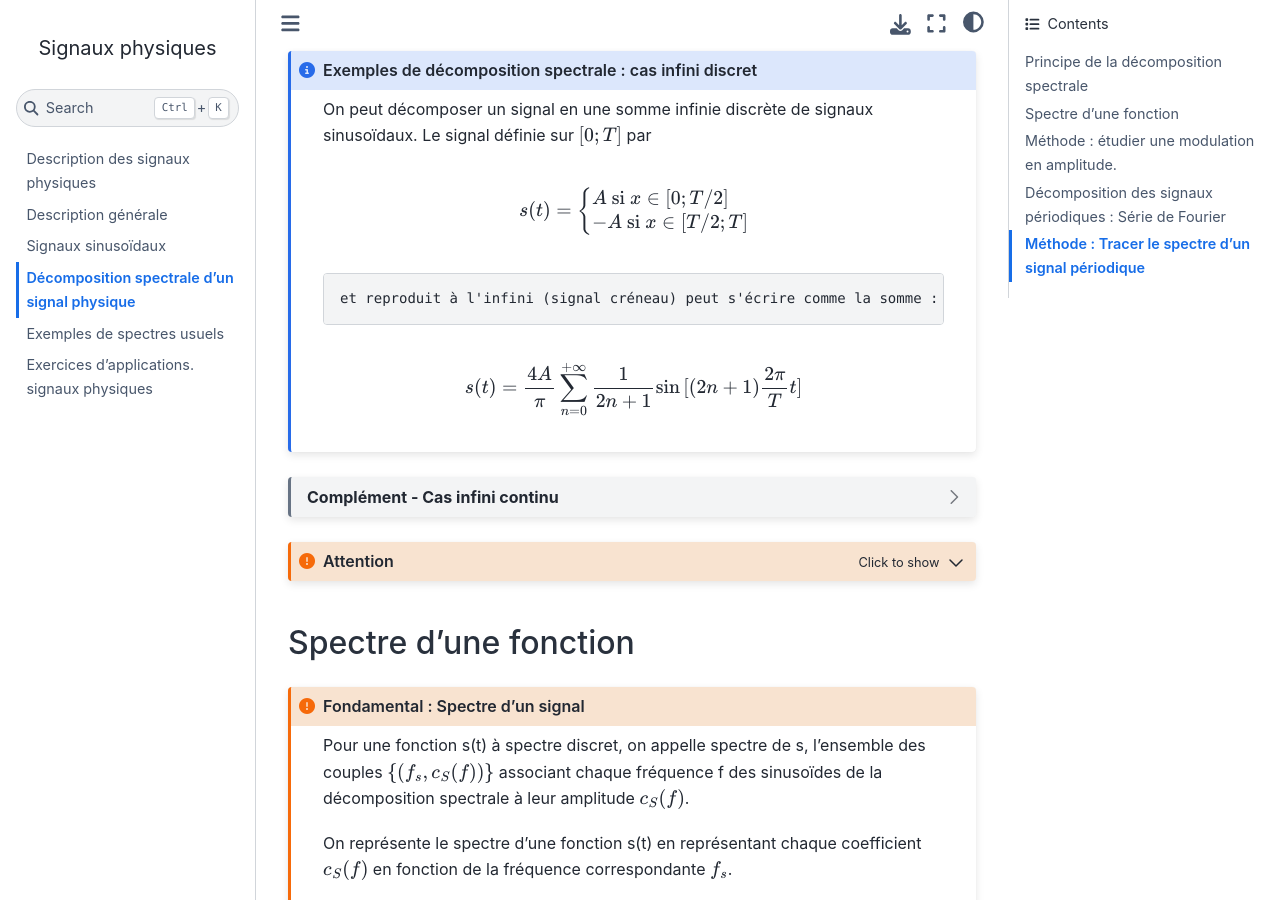
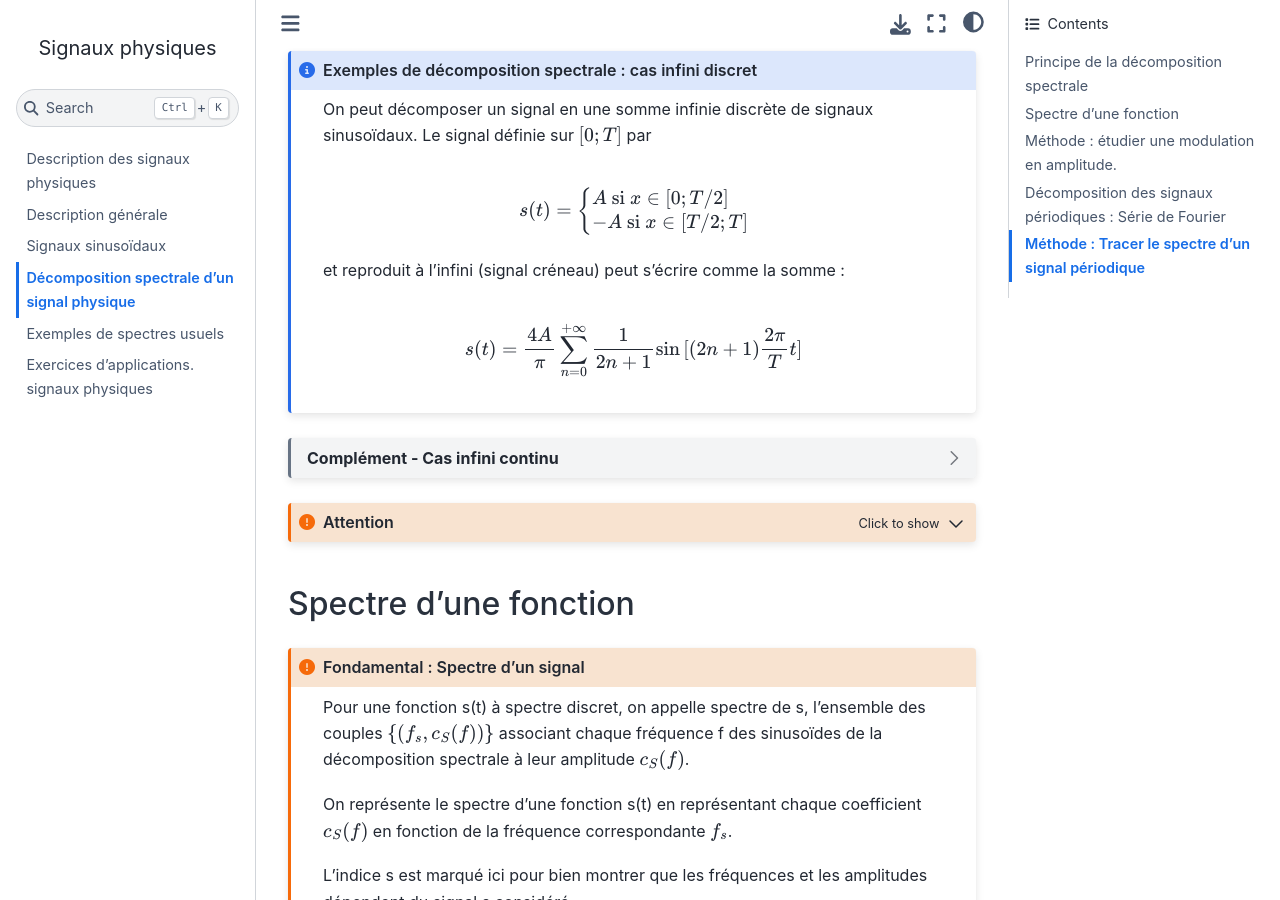
Before and after one commit to pcsi3physiquestan/signaux_sources, a Jupyter Book: the page built from notebook/decomposition.md, in a window 1280 px wide and 900 px high, scrolled down 769 px. Built offline with Jupyter Book 1.0.4 settings and Sphinx 7.4.7 and the Sphinx Book theme 1.1.4, drawn with Linux system fonts in a browser that asks for light colours.

Commit message:
Mise à jour des sources

`````diff
--- a/_config.yml
+++ b/_config.yml
@@ -46,7 +46,7 @@ html:
   use_edit_page_button      : false  # Whether to add an "edit this page" button to pages. If `true`, repository information in repository: must be filled in
   use_repository_button     : false  # Whether to add a link to your repository button
   use_issues_button         : false  # Whether to add an "open an issue" button
-  extra_navbar              : <a href="https://www.cedriclacpatia.fr">Site de la classe</a>  # Will be displayed underneath the left navbar.
+  # extra_navbar              : <a href="https://www.cedriclacpatia.fr">Site de la classe</a>  # Will be displayed underneath the left navbar.
   extra_footer              : ""  # Will be displayed underneath the footer.
   google_analytics_id       : ""  # A GA id that can be used to track book views.
   home_page_in_navbar       : true  # Whether to include your home page in the left Navigation Bar
--- a/notebook/decomposition.md
+++ b/notebook/decomposition.md
@@ -46,7 +46,8 @@ On peut décomposer un signal en une somme infinie discrète de signaux sinusoï
 $$
 s(t) = \begin{cases} A \textrm{ si }x \in [0;T/2]\\ -A  \textrm{ si }x \in [T/2;T]\end{cases}
 $$
-	et reproduit à l'infini (signal créneau) peut s'écrire comme la somme :
+
+et reproduit à l'infini (signal créneau) peut s'écrire comme la somme :
 
 $$
 s(t) = \frac{4 A}{\pi} \sum\limits_{n=0}^{+ \infty} \frac{1}{2n + 1} \sin{[(2n+1) \frac{2 \pi}{T}t]}
@@ -92,7 +93,7 @@ Le spectre de la fonction $sin^3$ est $\{(f_1 = \frac{1}{2\pi}, c(f_1) =\frac{3}
 
 ```{dropdown} Remarques
 * On pourrait écrire plus simplement $\{(\frac{1}{2\pi}, \frac{3}{4}),( \frac{3}{2\pi}, \frac{1}{4})\}$
-* On tient pas compte du signe (-) car__ l'amplitude est toujours définie comme positive__. Le signe modifie la phase à l'origine (de $\pi$) mais celà n'apparaît pas dans le spectre.
+* On tient pas compte du signe (-) car __l'amplitude est toujours définie comme positive__. Le signe modifie la phase à l'origine (de $\pi$) mais celà n'apparaît pas dans le spectre.
 ```
 ````
 
`````
Also changed, not shown: notebook/description.md (+1 -1 lines), notebook/sinusoides.md (+1 -1 lines).
